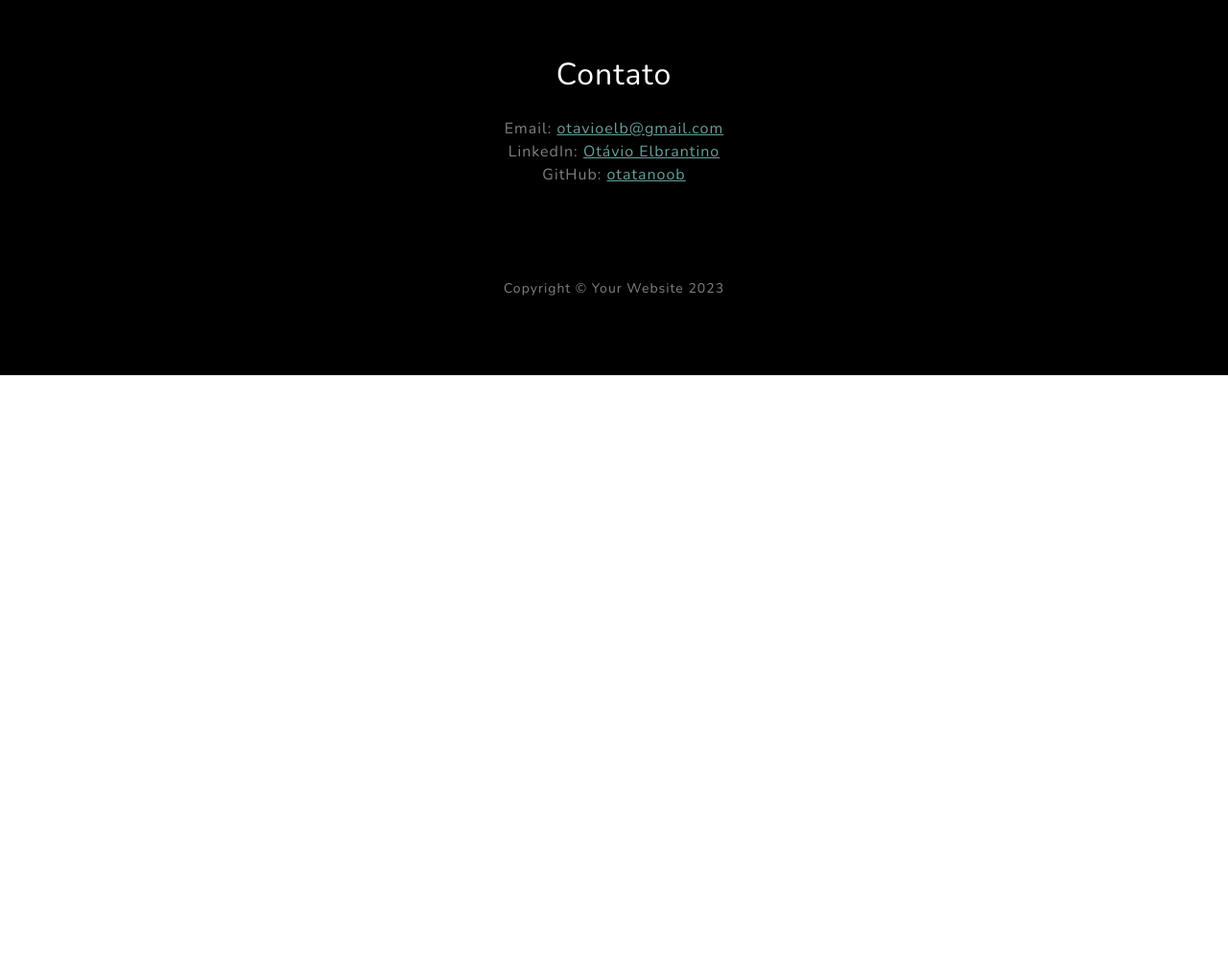
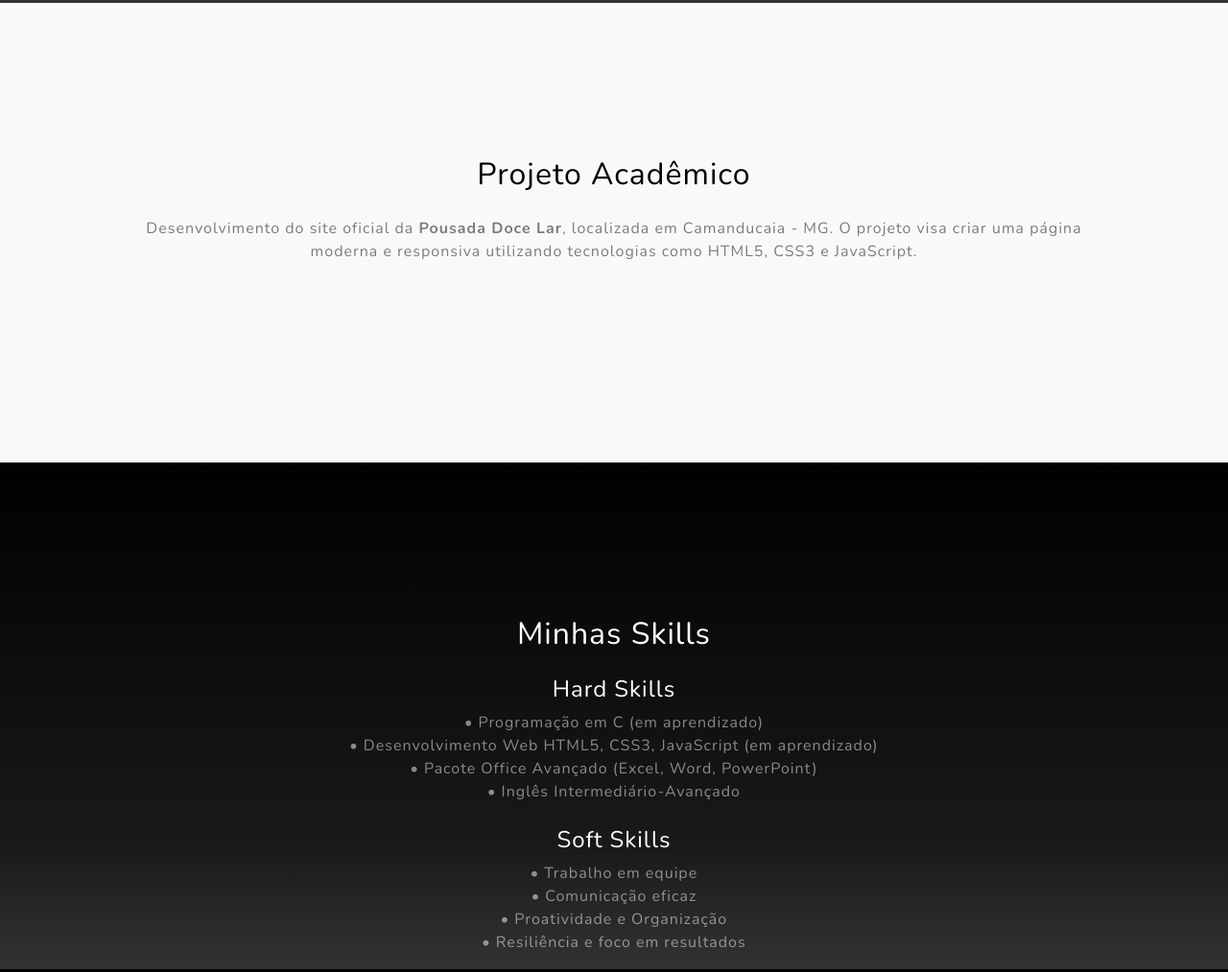
Before and after one commit to otatanoob/otatanoob.github.io, a plain HTML site: page index.html in a window 1280 px wide. Shown: the part 1219-2232 px from the top of the page at 96% size. Before the commit the page ends 1610 px from the top, so only its background shows below. Drawn offline with nearby package versions, Linux system fonts and the light colour scheme.

Commit message:
add_project_and_others

```diff
--- a/index.html
+++ b/index.html
@@ -1,10 +1,10 @@
 <!DOCTYPE html>
-<html lang="en">
+<html lang="pt-BR">
 <head>
     <meta charset="utf-8" />
     <meta name="viewport" content="width=device-width, initial-scale=1, shrink-to-fit=no" />
-        <meta name="description" content="Currículo de Otávio Elbrantino" />
-        <meta name="author" content="Otávio Elbrantino da Silva" />
+    <meta name="description" content="Portfólio de Otávio Elbrantino da Silva" />
+    <meta name="author" content="Otávio Elbrantino" />
     <title>Otávio Elbrantino</title>
     <link rel="icon" type="image/x-icon" href="assets/favicon.ico" />
     <script src="https://use.fontawesome.com/releases/v6.3.0/js/all.js" crossorigin="anonymous"></script>
@@ -12,37 +12,42 @@
     <link href="https://fonts.googleapis.com/css?family=Nunito:200,200i,300,300i,400,400i,600,600i,700,700i,800,800i,900,900i" rel="stylesheet" />
     <link href="css/styles.css" rel="stylesheet" />
 </head>
+
 <body id="page-top">
-        <!-- Navigation-->
+    <!-- Navigation -->
     <nav class="navbar navbar-expand-lg navbar-light fixed-top" id="mainNav">
         <div class="container px-4 px-lg-5">
             <a class="navbar-brand" href="#page-top">oTataNoob</a>
             <button class="navbar-toggler navbar-toggler-right" type="button" data-bs-toggle="collapse"
-                data-bs-target="#navbarResponsive" aria-controls="navbarResponsive" aria-expanded="false" aria-label="Toggle navigation">
-                Menu
-                <i class="fas fa-bars"></i>
+                data-bs-target="#navbarResponsive" aria-controls="navbarResponsive" aria-expanded="false"
+                aria-label="Toggle navigation">
+                Menu <i class="fas fa-bars"></i>
             </button>
             <div class="collapse navbar-collapse" id="navbarResponsive">
                 <ul class="navbar-nav ms-auto">
                     <li class="nav-item"><a class="nav-link" href="#about">Sobre</a></li>
+                    <li class="nav-item"><a class="nav-link" href="#projects">Projeto</a></li>
+                    <li class="nav-item"><a class="nav-link" href="#skills">Skills</a></li>
                     <li class="nav-item"><a class="nav-link" href="#contact">Contato</a></li>
                 </ul>
             </div>
         </div>
     </nav>
-        <!-- Masthead-->
+
+    <!-- Masthead -->
     <header class="masthead">
         <div class="container px-4 px-lg-5 d-flex h-100 align-items-center justify-content-center">
             <div class="d-flex justify-content-center">
                 <div class="text-center">
                     <h1 class="mx-auto my-0 text-uppercase">Otávio Elbrantino da Silva</h1>
-                    <h2 class="text-white-50 mx-auto mt-2 mb-5">Estudante de ADS-IFSP 1º semestre</h2>
-                    <a class="btn btn-primary" href="#about">Conheça mais</a>
+                    <h2 class="text-white-50 mx-auto mt-2 mb-5">SEMPRE APRENDENDO</h2>
+                    <a class="btn btn-primary" href="#about">SOBRE MIM</a>
                 </div>
             </div>
         </div>
     </header>
-        <!-- About-->
+
+    <!-- About -->
     <section class="about-section text-center" id="about">
         <div class="container px-4 px-lg-5">
             <div class="row gx-4 gx-lg-5 justify-content-center">
@@ -50,13 +55,53 @@
                     <h2 class="text-white mb-4">Sobre Mim</h2>
                     <p class="text-white-50">
                         Sou estudante de Análise e Desenvolvimento de Sistemas pelo IFSP, atualmente no 1º semestre.
-                        Tenho interesse em me tornar um ótimo programador, com conhecimentos em Web full-stack e Games, e estou sempre buscando novas experiências e desafios.
+                        Tenho formação técnica em Administração, o que me proporciona uma visão estratégica na organização de processos.
+                        Estudo linguagens como C, HTML, CSS e JavaScript, com grande interesse na área de Desenvolvimento de Games e Web.
                     </p>
                 </div>
             </div>
         </div>
     </section>
-            <!-- Contact-->
+
+    <!-- Project -->
+    <section class="projects-section bg-light" id="projects">
+        <div class="container px-4 px-lg-5">
+            <div class="text-center mb-5">
+                <h2 class="text-black mb-4">Projeto Acadêmico</h2>
+                <p class="text-black-50">
+                    Desenvolvimento do site oficial da <strong>Pousada Doce Lar</strong>, localizada em Camanducaia - MG. O projeto visa criar uma página moderna e responsiva utilizando tecnologias como HTML5, CSS3 e JavaScript.
+
+                </p>
+            </div>
+        </div>
+    </section>
+
+    <!-- Skills -->
+    <section class="about-section text-center" id="skills">
+        <div class="container px-4 px-lg-5">
+            <div class="row gx-4 gx-lg-5 justify-content-center">
+                <div class="col-lg-8">
+                    <h2 class="text-white mb-4">Minhas Skills</h2>
+                    <h4 class="text-white">Hard Skills</h4>
+                    <ul class="list-unstyled text-white-50">
+                        <li>• Programação em C (em aprendizado)</li>
+                        <li>• Desenvolvimento Web HTML5, CSS3, JavaScript (em aprendizado)</li>
+                        <li>• Pacote Office Avançado (Excel, Word, PowerPoint)</li>
+                        <li>• Inglês Intermediário-Avançado</li>
+                    </ul>
+                    <h4 class="text-white mt-4">Soft Skills</h4>
+                    <ul class="list-unstyled text-white-50">
+                        <li>• Trabalho em equipe</li>
+                        <li>• Comunicação eficaz</li>
+                        <li>• Proatividade e Organização</li>
+                        <li>• Resiliência e foco em resultados</li>
+                    </ul>
+                </div>
+            </div>
+        </div>
+    </section>
+
+    <!-- Contact -->
     <section class="contact-section bg-black" id="contact">
         <div class="container px-4 px-lg-5">
             <div class="row gx-4 gx-lg-5 justify-content-center">
@@ -73,7 +118,7 @@
     </section>
 
         <!-- Footer-->
-        <footer class="footer bg-black small text-center text-white-50"><div class="container px-4 px-lg-5">Copyright &copy; Your Website 2023</div></footer>
+        <footer class="footer bg-black small text-center text-white-50"><div class="container px-4 px-lg-5">Copyright &copy; Otávio Elbrantino da Silva 2025</div></footer>
         <!-- Bootstrap core JS-->
         <script src="https://cdn.jsdelivr.net/npm/bootstrap@5.2.3/dist/js/bootstrap.bundle.min.js"></script>
         <!-- Core theme JS-->
```
Lines whose indentation alone changed are shown as unchanged.
